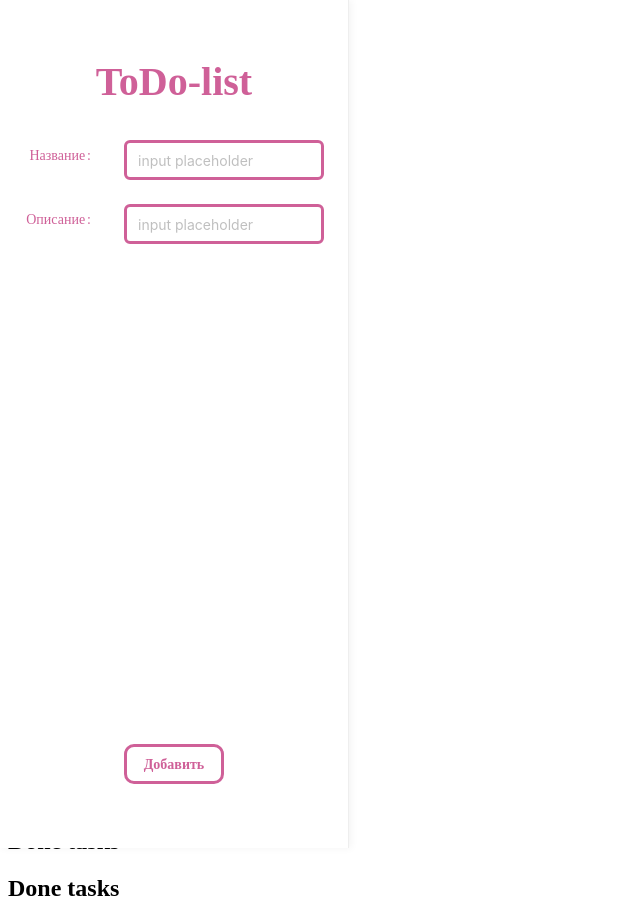
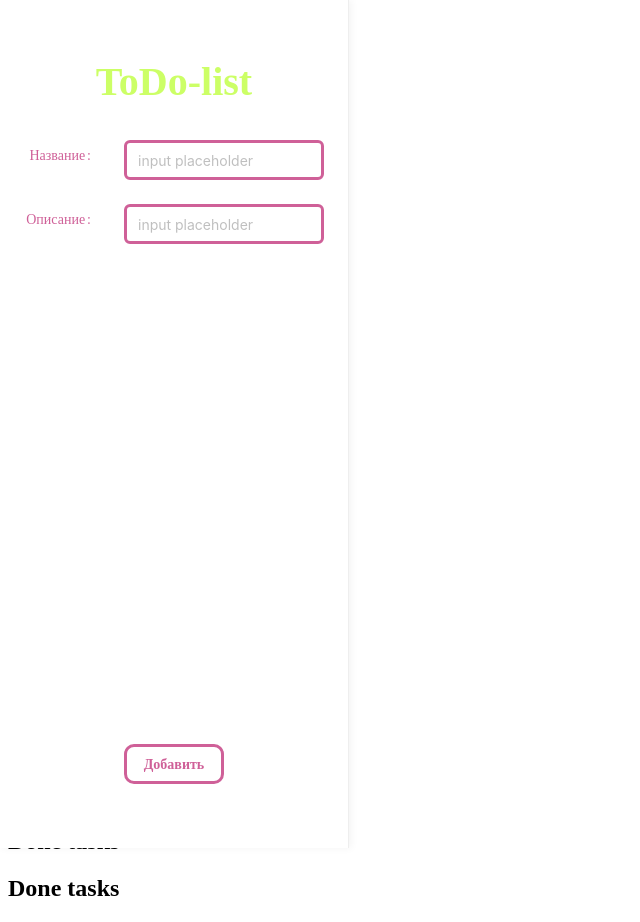
Before and after one commit to stasithyst/cat-projects, a Vue app: page / in a window 1280 px wide. Shown: the whole page, without its empty margins (0-640 px from the left). Built offline with nearby package versions, Linux system fonts and the light colour scheme; the HTML template or start-up script is replaced by a standard one.

Commit message:
change color

```diff
--- a/src/App.vue
+++ b/src/App.vue
@@ -111,7 +111,7 @@ const buttonItemLayout = computed(() => {
 h1 {
   display: flex;
   justify-content: center;
-  color: #cf6098;
+  color: #cf6;
   font-size: 40px;
 }
 
```
